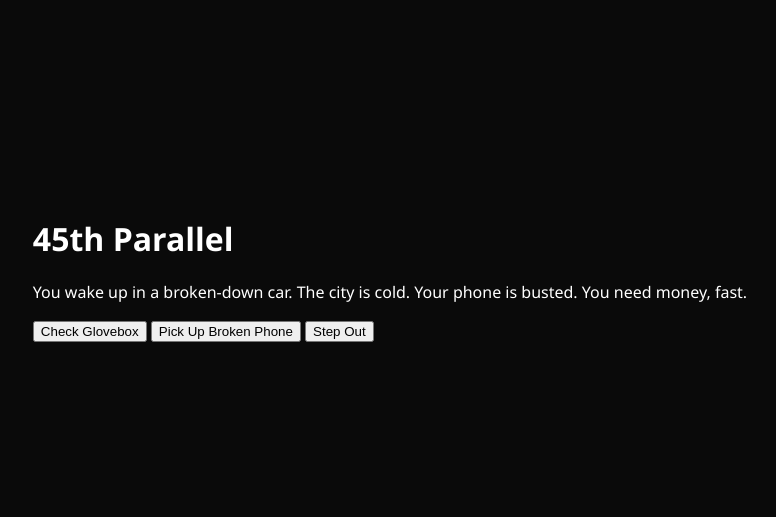
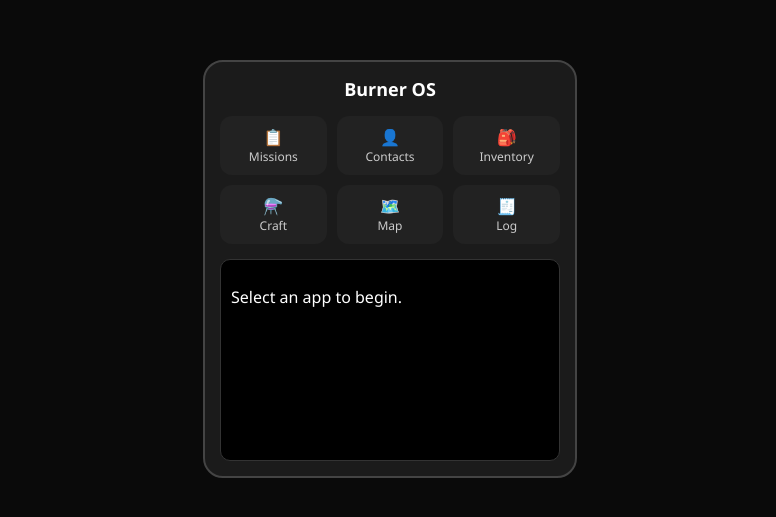
Before and after one commit to SGGregory76/45th-Parallel, a plain HTML site: page index.html in a window 1280 px wide. Shown: the part 131-648 px from the top of the page, without its empty margins (250-1026 px from the left). Drawn offline with Linux system fonts and the light colour scheme.

Commit message:
Add files via upload

```diff
--- a/index.html
+++ b/index.html
@@ -1,20 +1,24 @@
 <!DOCTYPE html>
 <html lang="en">
 <head>
-  <meta charset="UTF-8" />
-  <title>45th Parallel - Start Screen</title>
-  <link rel="stylesheet" href="style.css" />
+  <meta charset="UTF-8">
+  <title>45th Parallel - Burner OS</title>
+  <link rel="stylesheet" href="style.css">
 </head>
 <body>
-  <div class="start-container">
-    <h1>45th Parallel</h1>
-    <p class="intro-text">You wake up in a broken-down car. The city is cold. Your phone is busted. You need money, fast.</p>
-    <div class="button-grid">
-      <button onclick="startOption('glovebox')">Check Glovebox</button>
-      <button onclick="startOption('phone')">Pick Up Broken Phone</button>
-      <button onclick="startOption('stepout')">Step Out</button>
+  <div class="phone-ui">
+    <div class="phone-header">Burner OS</div>
+    <div class="app-grid">
+      <div class="app-icon" onclick="openApp('missions')">📋<div>Missions</div></div>
+      <div class="app-icon" onclick="openApp('contacts')">👤<div>Contacts</div></div>
+      <div class="app-icon" onclick="openApp('inventory')">🎒<div>Inventory</div></div>
+      <div class="app-icon" onclick="openApp('craft')">⚗️<div>Craft</div></div>
+      <div class="app-icon" onclick="openApp('map')">🗺️<div>Map</div></div>
+      <div class="app-icon" onclick="openApp('log')">🧾<div>Log</div></div>
     </div>
-    <div id="outcome" class="outcome-box"></div>
+    <div id="appWindow" class="app-window">
+      <p>Select an app to begin.</p>
+    </div>
   </div>
   <script src="script.js"></script>
 </body>
```
